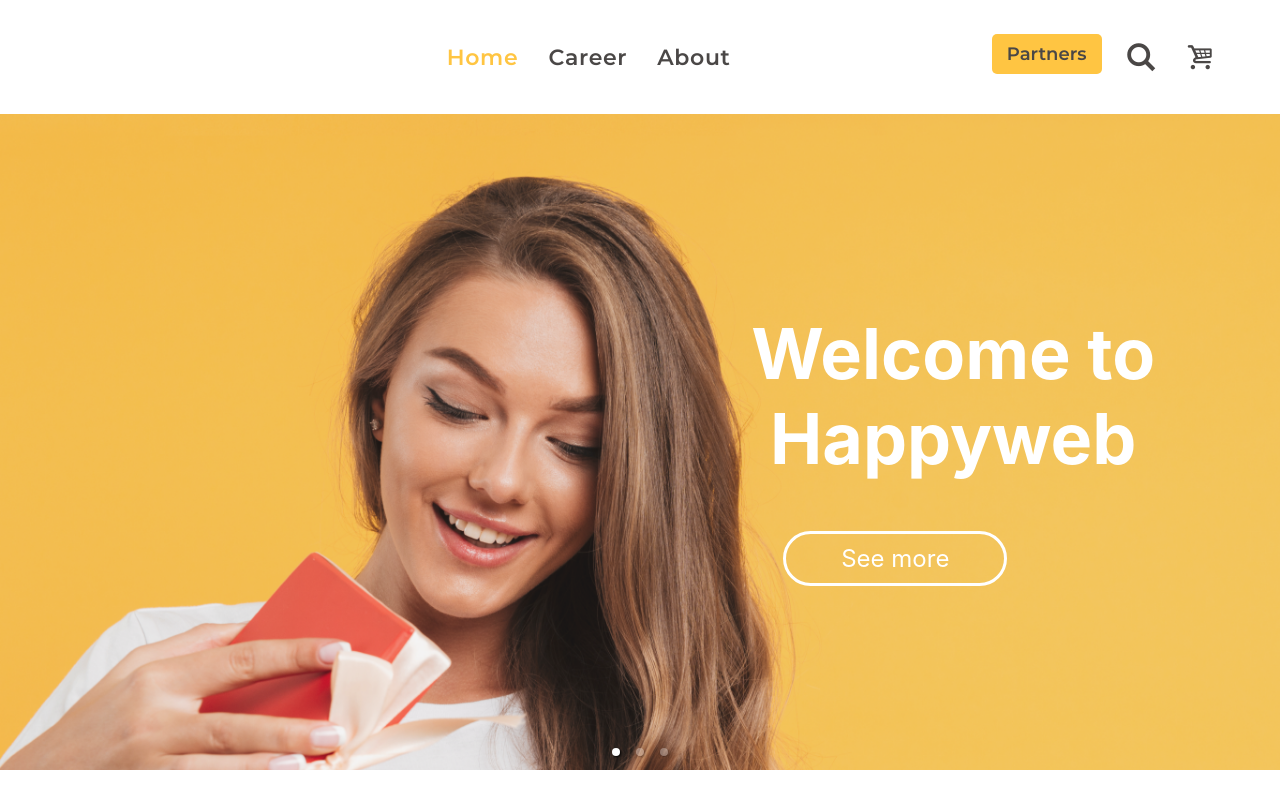
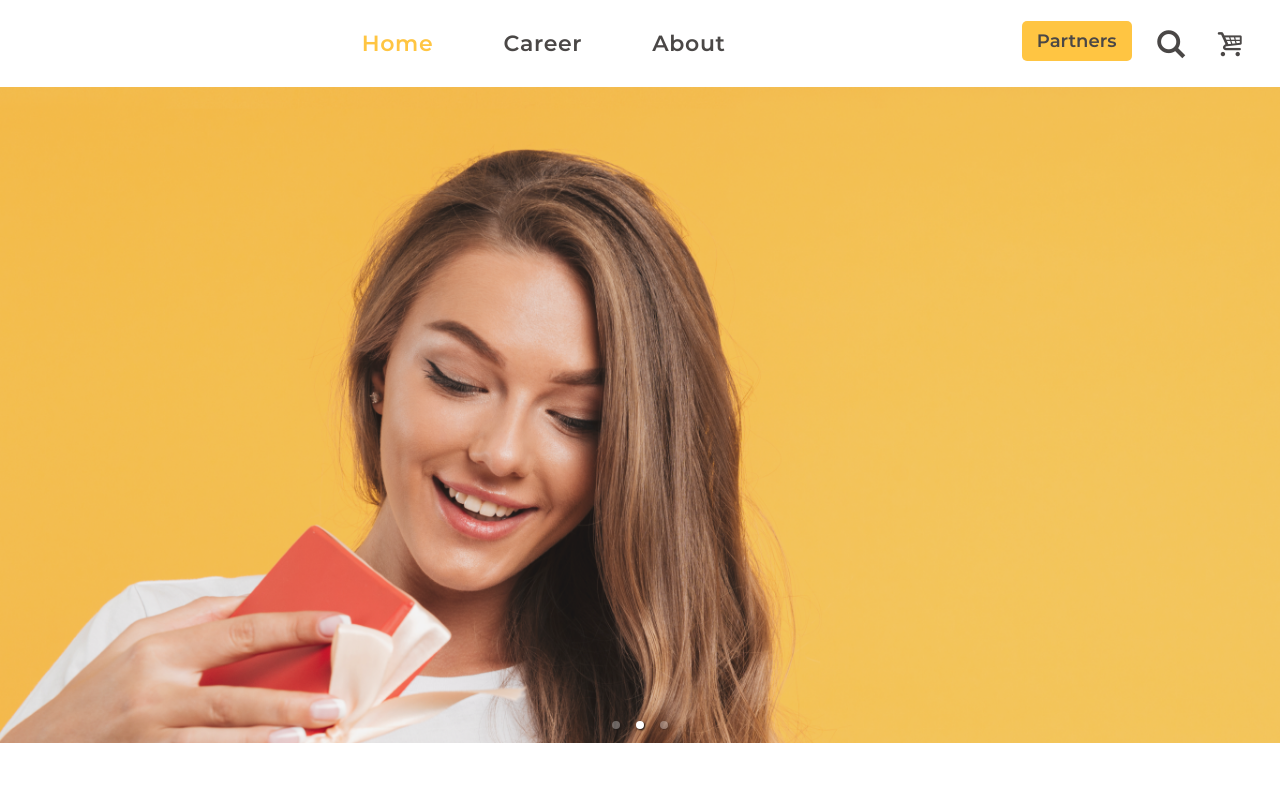
Before and after one commit to madeleineenberg/react-code-challenge, a React (Create React App) app: page / in a window 1280 px wide. Shown: the top 800 px of the page. Built offline with nearby package versions, Linux system fonts and the light colour scheme.

Commit message:
comments

```diff
--- a/src/App.js
+++ b/src/App.js
@@ -9,6 +9,8 @@ import Career from './pages/Career';
 import Startpage from './pages/Startpage';
 
 function App() {
+
+  //Routes to all the pages
   return (
     <Switch>
 
--- a/src/App.scss
+++ b/src/App.scss
@@ -9,3 +9,5 @@
 @import './styles/footer';
 @import './styles/form';
 @import './styles/social';
+
+@import './styles/career';
--- a/src/components/BottomNav.jsx
+++ b/src/components/BottomNav.jsx
@@ -2,6 +2,10 @@ import React, { Fragment } from 'react';
 import ToggleClass from './ToggleClass';
 
 export default function BottomNav() {
+  //renders bottom navigation
+  //and toggles a classname with <ToggleClass> to get
+  //the resposive design.
+
   return (
     <Fragment>
       <ToggleClass>
--- a/src/components/Categories.jsx
+++ b/src/components/Categories.jsx
@@ -4,6 +4,7 @@ import happycard from '../images/Happicard.png';
 import ngo from '../images/NGO.png';
 
 export default function Categories() {
+  //renders the category section
   return (
     <section className='category-section'>
       <div className='category-section__item'>
--- a/src/components/Footer.jsx
+++ b/src/components/Footer.jsx
@@ -5,6 +5,7 @@ import Form from './Form';
 import Social from './Social';
 
 export default function Footer() {
+  //renders all footer components
   return (
     <Fragment>
       <footer>
--- a/src/components/Form.jsx
+++ b/src/components/Form.jsx
@@ -1,8 +1,11 @@
 import React, { useState } from 'react';
 
 export default function Form() {
+  //state for input value
   const [value, setValue] = useState('');
 
+  //this function handles the submit from the form
+  //input value is saved in a variable on change.
   const handleSubmit = (e) => {
     e.preventDefault();
     alert(`Subscription for ${value}!`);
--- a/src/components/Hero.jsx
+++ b/src/components/Hero.jsx
@@ -4,10 +4,13 @@ import 'react-responsive-carousel/lib/styles/carousel.min.css';
 import { Carousel } from 'react-responsive-carousel';
 import heroimg from '../images/hero.png';
 
+//easy and lightweigth image-carousel library
+//is used to get the slide effect on hero image
+
 export default function Hero() {
   return (
     <div className='header'>
-      <Carousel autoPlay={false} infiniteLoop={true}>
+      <Carousel autoPlay={true} infiniteLoop={true}>
         <div>
           <img src={heroimg} alt='hero' />
           <div className='header-content'>
--- a/src/components/Navigation.jsx
+++ b/src/components/Navigation.jsx
@@ -1,17 +1,21 @@
-import React, { Fragment } from 'react';
+import React, { Fragment, useState } from 'react';
 import { NavLink } from 'react-router-dom';
 
-export default function navigation() {
+export default function Navigation() {
+  //my states, to handle toggle of classes
+  //to active mobile menu, show and hide nav-items
+  const [click, setClick] = useState(false);
+
   return (
     <Fragment>
       <nav className='navigation'>
-        <ul className='nav-menu'>
-          <li className='nav-menu__item'>
+        <ul className={click ? 'nav-menu active' : 'nav-menu'}>
+          <li className='nav-menu__item' onClick={() => setClick(false)}>
             <NavLink to='/' className='menu-link' activeClassName='active'>
               Home
             </NavLink>
           </li>
-          <li className='nav-menu__item'>
+          <li className='nav-menu__item' onClick={() => setClick(false)}>
             <NavLink
               to='/career'
               className='menu-link'
@@ -20,13 +24,13 @@ export default function navigation() {
               Career
             </NavLink>
           </li>
-          <li className='nav-menu__item'>
+          <li className='nav-menu__item' onClick={() => setClick(false)}>
             <NavLink to='/about' className='menu-link' activeClassName='active'>
               About
             </NavLink>
           </li>
         </ul>
-        <div className='nav-button-group'>
+        <div className={click ? 'nav-button-group active' : 'nav-button-group'}>
           <div className='nav-button'>
             <button>Partners</button>
           </div>
@@ -35,7 +39,10 @@ export default function navigation() {
           </div>
         </div>
         <div className='nav-cart'>
-          <i className='icon-basket' />
+          <i className={click ? 'icon-basket dark' : 'icon-basket'} />
+        </div>
+        <div className='mobile-menu' onClick={() => setClick(!click)}>
+          {click ? <i className='icon-cancel' /> : <i className='icon-menu' />}
         </div>
       </nav>
     </Fragment>
--- a/src/components/Social.jsx
+++ b/src/components/Social.jsx
@@ -1,6 +1,7 @@
 import React from 'react';
 
 export default function Social() {
+  //render social bar on the bottom of footer
   return (
     <div className='social'>
       <span>&copy;2021 All Rights Reserved</span>
--- a/src/components/ToggleClass.jsx
+++ b/src/components/ToggleClass.jsx
@@ -1,4 +1,10 @@
 import React, { useState } from 'react';
+
+//component to isolate my toggle of class
+//the component are wrapped around my div and takes children as a prop
+//this is used to get the navigation in footer
+//to show and hide in collapsing divs
+//this is only used for the responsive design
 
 export default function ToggleClass({ children }) {
   const [isToggled, setIsToggled] = useState(false);
--- a/src/styles/_navigation.scss
+++ b/src/styles/_navigation.scss
@@ -2,7 +2,10 @@
   display: flex;
   justify-content: center;
   align-items: center;
-  padding: 40px;
+
+  @media screen and (min-width: $laptop) {
+    padding: 10px;
+  }
 
   .nav-menu {
     display: flex;
@@ -10,10 +13,43 @@
     list-style: none;
     flex: 3;
 
+    @media only screen and (max-width: $laptop) {
+      display: flex;
+      flex-direction: column;
+      justify-content: center;
+      align-items: center;
+      position: absolute;
+      width: 0;
+      height: 0;
+      top: 0;
+      left: 100%;
+      opacity: 0;
+      transition: opacity 0.4s ease-in-out;
+      list-style-type: none;
+      overflow: hidden;
+
+      &.active {
+        background: $white;
+        width: 100vw;
+        height: 100vh;
+        position: fixed;
+        left: 0;
+        opacity: 0.98;
+        transition: opacity 0.4s ease-in-out;
+        z-index: 2;
+        align-content: center;
+        padding-left: 0px;
+      }
+    }
+
     &__item {
-      margin-right: 30px;
-      &:nth-of-type(3) {
-        margin-right: 150px;
+      padding: 20px;
+
+      @media screen and (min-width: $laptop) {
+        margin-right: 30px;
+        &:nth-of-type(3) {
+          margin-right: 150px;
+        }
       }
       .menu-link {
         text-decoration: none;
@@ -37,6 +73,10 @@
     display: flex;
     justify-content: flex-end;
     flex: 1;
+
+    @media screen and (max-width: $laptop) {
+      display: none;
+    }
     .nav-button {
       align-self: flex-end;
       button {
@@ -60,13 +100,60 @@
       color: $dark-gray;
       cursor: pointer;
     }
+
+    &.active {
+      @media screen and (max-width: $laptop) {
+        z-index: 10;
+        position: absolute;
+        top: 15px;
+        left: 10px;
+        display: flex;
+      }
+    }
   }
   .nav-cart {
     margin: 0 20px;
     cursor: pointer;
+
+    @media screen and (max-width: $laptop) {
+      z-index: 10;
+      position: absolute;
+      top: 10px;
+      right: 40px;
+    }
+
     .icon-basket {
       font-size: 28px;
-      color: $dark-gray;
+      color: $white;
+
+      &.dark {
+        @media screen and (max-width: $laptop) {
+          color: $dark-gray;
+        }
+      }
+
+      @media screen and (min-width: $laptop) {
+        color: $dark-gray;
+      }
+    }
+  }
+
+  .mobile-menu {
+    z-index: 10;
+    position: absolute;
+    top: 12px;
+    right: 10px;
+
+    .icon-menu {
+      color: $white;
+      font-size: 22px;
+    }
+
+    .icon-cancel {
+      font-size: 22px;
+    }
+    @media screen and (min-width: $laptop) {
+      display: none;
     }
   }
 }
```
